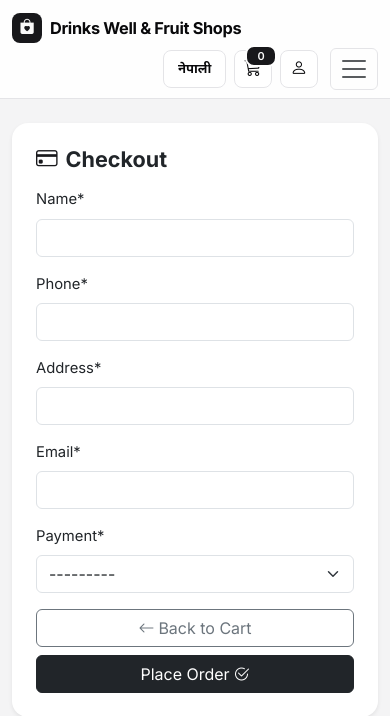
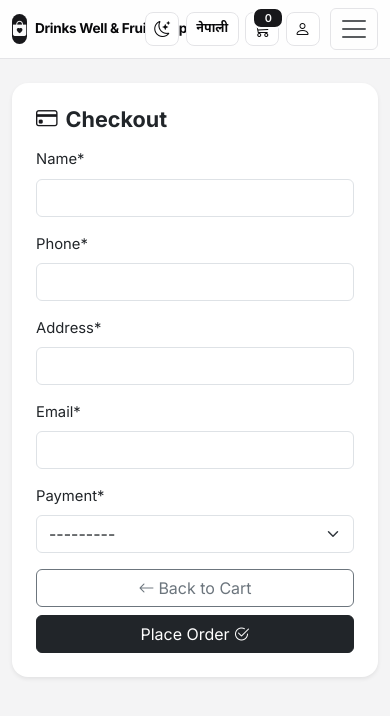
Before and after one commit to mahesh-179/EcommerceWebsiteDjango, a Django app: page /checkout/checkout/ in a window 390 px wide. Shown: the top 716 px of the page. Run offline with Django 5.2, Linux system fonts and the light colour scheme; the visitor is signed in with stand-in values (Sample User, id 1); data that the repository does not hold is empty; some libraries are stand-ins or nearby versions.

Commit message:
dark mode button and admin button in navbar updated

```diff
--- a/templates/base.html
+++ b/templates/base.html
@@ -4,6 +4,17 @@
 <head>
     <meta charset="utf-8">
     <meta name="viewport" content="width=device-width, initial-scale=1">
+
+    <!-- Apply saved/system theme before paint (prevents white flash) -->
+    <script>
+    (function () {
+        var t;
+        try { t = localStorage.getItem("shop_theme"); } catch (e) {}
+        if (!t) t = matchMedia("(prefers-color-scheme: dark)").matches ? "dark" : "light";
+        document.documentElement.setAttribute("data-bs-theme", t);
+    })();
+    </script>
+
     <title>Drinks Well & Fruit Shops</title>
 
     <link href="https://cdn.jsdelivr.net/npm/bootstrap@5.3.3/dist/css/bootstrap.min.css" rel="stylesheet">
@@ -142,6 +153,59 @@
         .footer-bottom { border-top: 1px solid var(--border); }
     </style>
 
+    <style>
+        /* ---------- Dark mode ---------- */
+        [data-bs-theme="dark"] {
+            --background: #09090b;
+            --foreground: #fafafa;
+            --muted: #18181b;
+            --muted-foreground: #a1a1aa;
+            --border: #27272a;
+            --primary: #fafafa;
+            --primary-foreground: #18181b;
+            --accent: #27272a;
+            --ring: #71717a;
+
+            --bs-primary: #fafafa;
+            --bs-primary-rgb: 250, 250, 250;
+            --bs-link-color: #fafafa;
+            --bs-link-hover-color: #fff;
+            --bs-body-bg: #18181b;
+            --bs-body-color: #fafafa;
+            --bs-border-color: #27272a;
+            color-scheme: dark;
+        }
+        [data-bs-theme="dark"] .shop-navbar { background: rgba(9,9,11,.85); }
+        [data-bs-theme="dark"] .navbar-toggler-icon { filter: invert(1); }
+        [data-bs-theme="dark"] .account-menu {
+            --bs-dropdown-bg: var(--background);
+            --bs-dropdown-color: var(--foreground);
+            box-shadow: 0 8px 24px rgba(0,0,0,.5);
+        }
+        [data-bs-theme="dark"] .account-menu .dropdown-item { color: var(--foreground); }
+        [data-bs-theme="dark"] .account-menu .dropdown-item.text-danger { color: #f87171; }
+        [data-bs-theme="dark"] .modal-content { background: var(--background); color: var(--foreground); }
+        [data-bs-theme="dark"] .ui-input::placeholder { color: var(--muted-foreground); }
+
+        /* Theme toggle icons */
+        .theme-toggle .icon-sun { display: none; }
+        [data-bs-theme="dark"] .theme-toggle .icon-sun { display: inline; }
+        [data-bs-theme="dark"] .theme-toggle .icon-moon { display: none; }
+
+        /* Smooth switch */
+        body, .shop-navbar, .shop-footer, .ui-card, .modal-content, .account-menu {
+            transition: background-color .2s, color .2s, border-color .2s;
+        }
+
+        /* ---------- Small phones: keep the navbar on one row ---------- */
+        @media (max-width: 575.98px) {
+            .shop-navbar .navbar-brand { flex: 1 1 0; min-width: 0; margin-right: .5rem; font-size: .85rem; line-height: 1.15; }
+            .shop-navbar .container > .d-flex { flex: 0 0 auto; gap: .4rem !important; }
+            .nav-icon-btn { width: 34px; height: 34px; font-size: 1rem; }
+            .lang-btn { height: 34px; padding: 0 .6rem; font-size: .78rem; }
+        }
+    </style>
+
     {% block css %}{% endblock %}
 </head>
 
@@ -162,7 +226,18 @@
             <!-- Always visible (also on mobile) -->
             <div class="d-flex align-items-center gap-2 ms-auto order-md-last">
 
+                <button type="button" class="nav-icon-btn theme-toggle" id="themeBtn" aria-label="Toggle dark mode">
+                    <i class="bi bi-moon-stars icon-moon"></i>
+                    <i class="bi bi-sun icon-sun"></i>
+                </button>
+
                 <button type="button" class="lang-btn" id="langBtn" aria-label="Change language">नेपाली</button>
+
+                {% if user.is_authenticated and user.is_staff %}
+                <a class="nav-icon-btn d-none d-md-inline-flex" href="{% url 'admin:index' %}" aria-label="Admin panel" title="Admin panel">
+                    <i class="bi bi-shield-lock"></i>
+                </a>
+                {% endif %}
 
                 <a class="nav-icon-btn" href="{% url 'cart' %}" aria-label="Cart">
                     <i class="bi bi-cart3"></i>
@@ -188,6 +263,13 @@
                                 <i class="bi bi-bag-check"></i>Your Orders
                             </a>
                         </li>
+                        {% if user.is_staff %}
+                        <li>
+                            <a class="dropdown-item d-md-none" href="{% url 'admin:index' %}">
+                                <i class="bi bi-shield-lock"></i>Admin Panel
+                            </a>
+                        </li>
+                        {% endif %}
                         <li><hr class="dropdown-divider"></li>
                         <li>
                             <form action="{{ logout_url|default:'#' }}" method="post" class="m-0">
@@ -361,6 +443,7 @@
             "Logout": "लगआउट",
             "My Details": "मेरो विवरण",
             "Your Orders": "तपाईंका अर्डरहरू",
+            "Admin Panel": "एडमिन प्यानल",
 
             // Modals
             "Email": "इमेल",
@@ -490,6 +573,31 @@
     })();
     </script>
 
+    <!-- Dark / light theme toggle -->
+    <script>
+    (function () {
+        var KEY = "shop_theme", root = document.documentElement, btn = document.getElementById("themeBtn");
+
+        function setTheme(t, save) {
+            root.setAttribute("data-bs-theme", t);
+            if (save) { try { localStorage.setItem(KEY, t); } catch (e) {} }
+            if (btn) btn.setAttribute("aria-label", t === "dark" ? "Switch to light mode" : "Switch to dark mode");
+        }
+
+        setTheme(root.getAttribute("data-bs-theme") || "light", false);
+
+        if (btn) btn.addEventListener("click", function () {
+            setTheme(root.getAttribute("data-bs-theme") === "dark" ? "light" : "dark", true);
+        });
+
+        // Follow the system theme until the user picks one manually
+        matchMedia("(prefers-color-scheme: dark)").addEventListener("change", function (e) {
+            var saved; try { saved = localStorage.getItem(KEY); } catch (x) {}
+            if (!saved) setTheme(e.matches ? "dark" : "light", false);
+        });
+    })();
+    </script>
+
     {% block js %}{% endblock %}
 </body>
 
```
